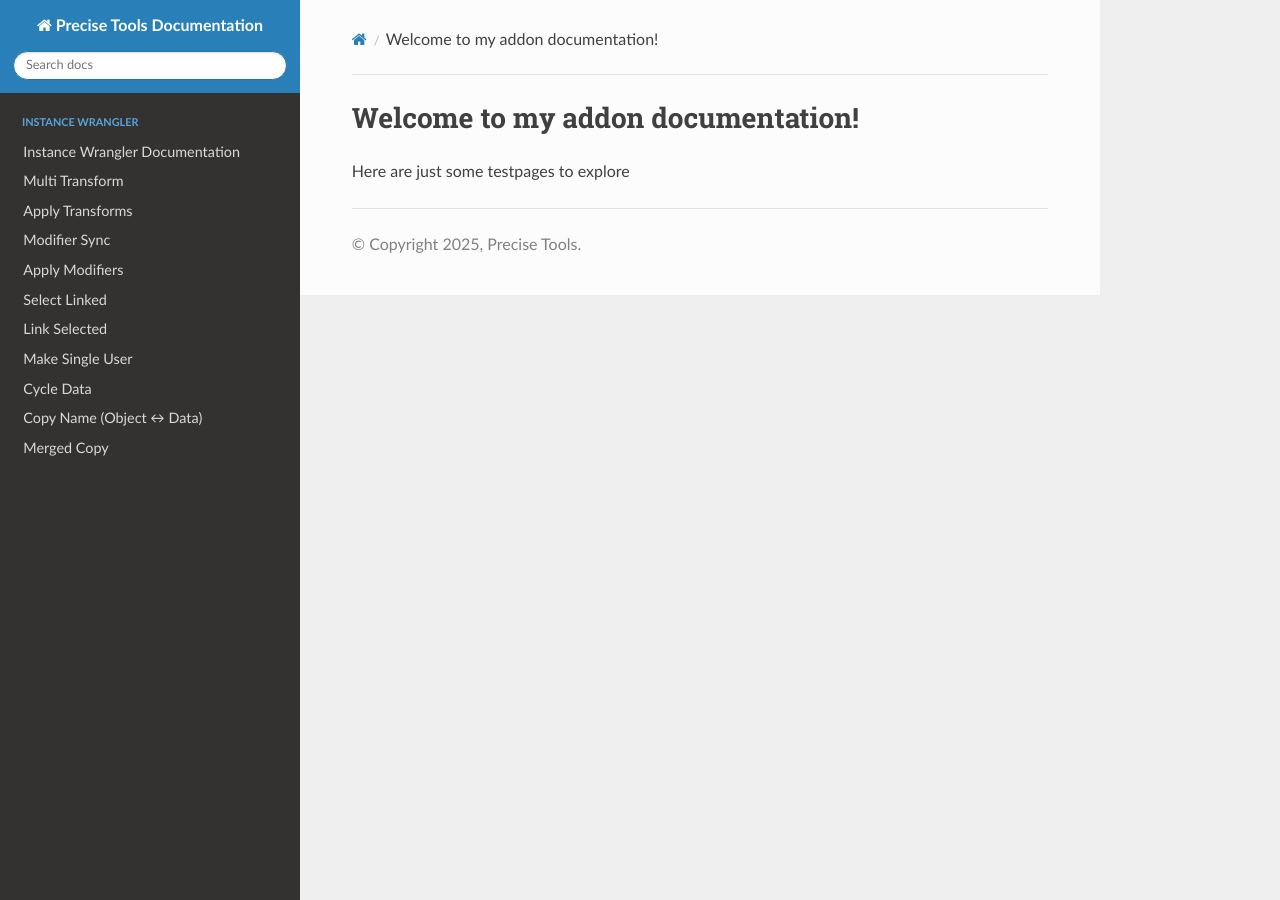
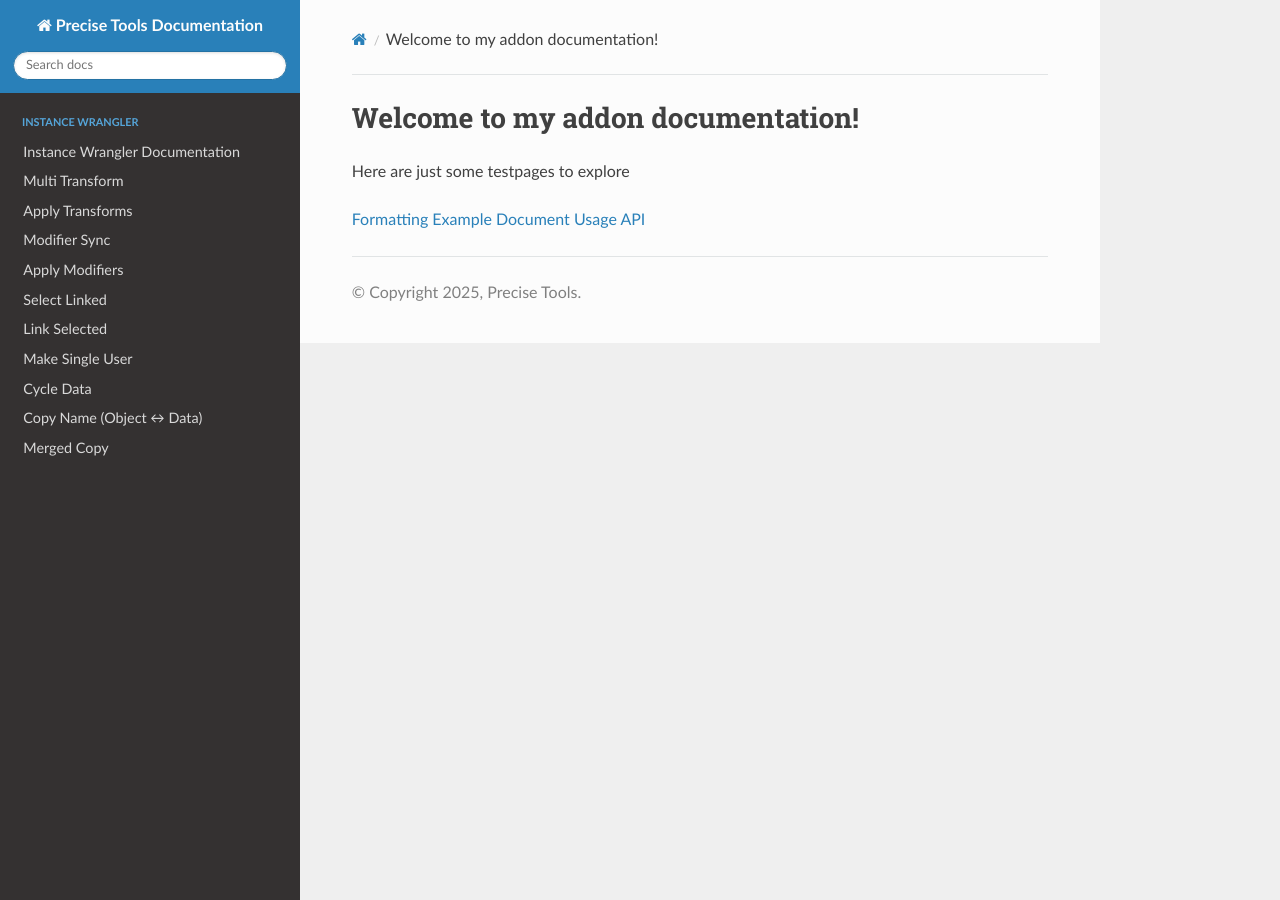
Before and after one commit to jb1981dev/Precise-Docs, a Sphinx documentation site: the page built from docs/source/testpages/index.rst, in a window 1280 px wide. Built offline with Sphinx 7.4.7 and the Read the Docs theme 3.1.0, drawn with Linux system fonts in a browser that asks for light colours.

Commit message:
Update index.rst

```diff
--- a/docs/source/testpages/index.rst
+++ b/docs/source/testpages/index.rst
@@ -6,3 +6,7 @@ Welcome to my addon documentation!
 ==================================
 
 Here are just some testpages to explore
+
+:doc:`examples`
+:doc:`usage`
+:doc:`api`
```
